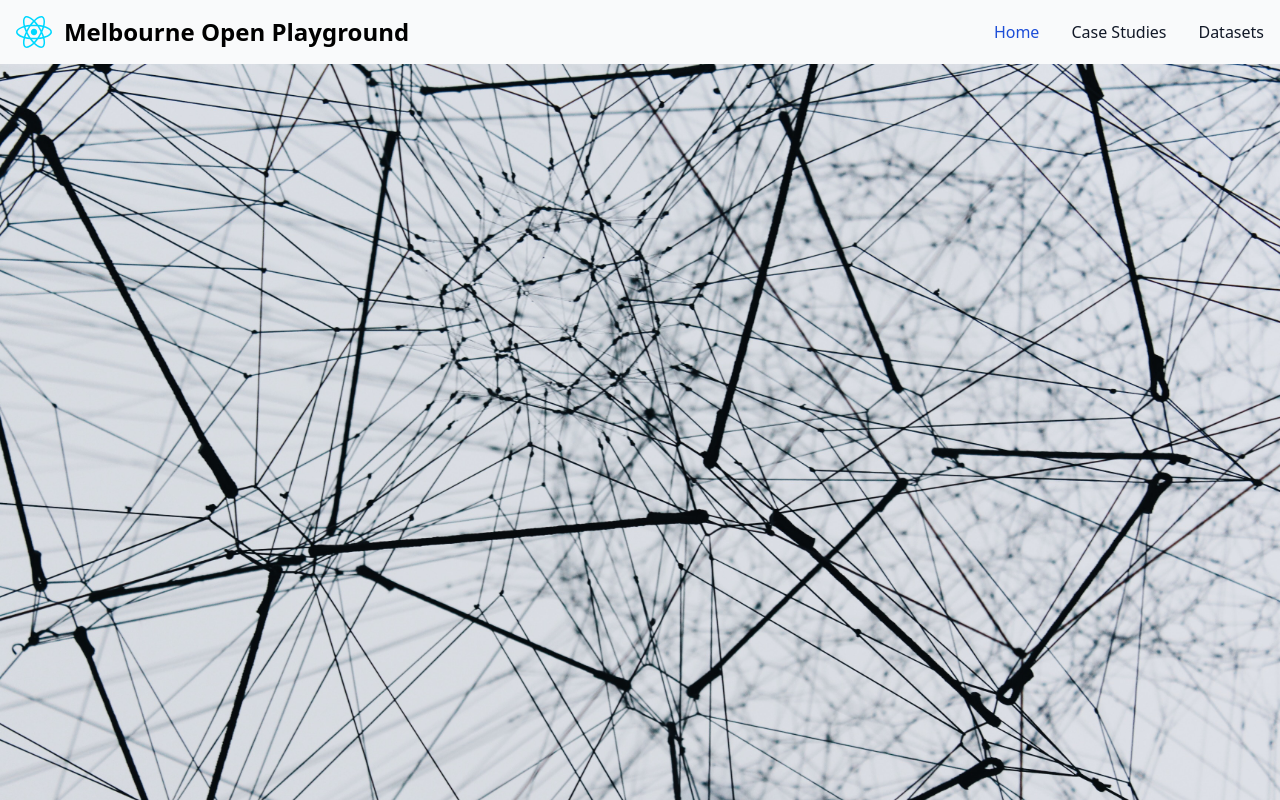
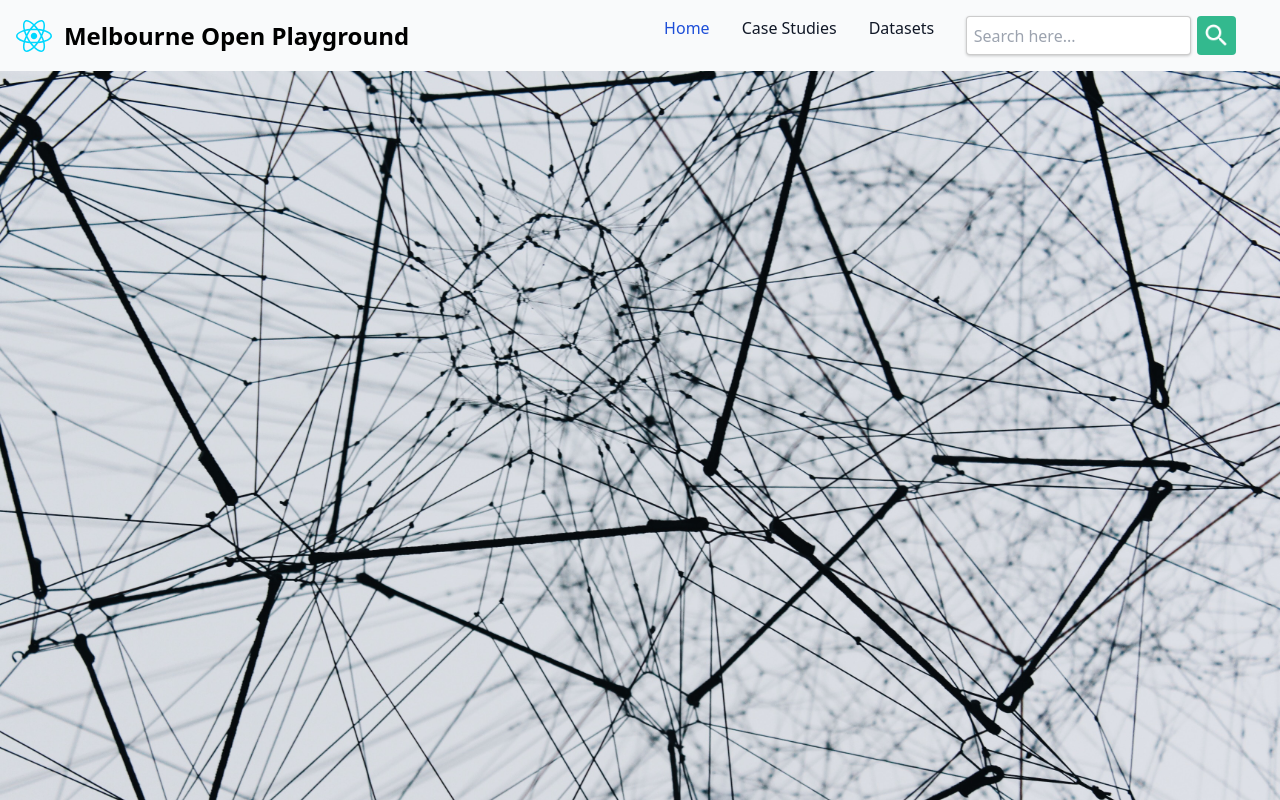
Before and after one commit to jassingh27/WebDev, a React (Vite) app: page / in a window 1280 px wide. Shown: the top 800 px of the page. Built offline with nearby package versions, Linux system fonts and the light colour scheme.

Commit message:
Search Bar for the Website
The Serachbar has been Created. It resides in the header of the website so available in all pages.

```diff
--- a/src/components/Header.jsx
+++ b/src/components/Header.jsx
@@ -1,6 +1,7 @@
 // Header.js
-import React from 'react';
-import { Link } from 'react-router-dom';
+import React from "react";
+import { Link } from "react-router-dom";
+import SearchBar from "./SearchBar";
 
 const Header = () => {
   return (
@@ -10,25 +11,62 @@ const Header = () => {
           <div class="max-w-screen-xl flex flex-wrap items-center justify-between mx-auto p-4">
             <a href="" class="flex items-center space-x-3 rtl:space-x-reverse">
               <img src="src/assets/react.svg" class="h-8" alt="MOP logo" />
-        <span class="self-center text-2xl font-semibold whitespace-nowrap dark:text-white">Melbourne Open Playground</span>
+              <span class="self-center text-2xl font-semibold whitespace-nowrap dark:text-white">
+                Melbourne Open Playground
+              </span>
             </a>
-    <button data-collapse-toggle="navbar-solid-bg" type="button" class="inline-flex items-center p-2 w-10 h-10 justify-center text-sm text-gray-500 rounded-lg md:hidden hover:bg-gray-100 focus:outline-none focus:ring-2 focus:ring-gray-200 dark:text-gray-400 dark:hover:bg-gray-700 dark:focus:ring-gray-600" aria-controls="navbar-solid-bg" aria-expanded="false">
+            <button
+              data-collapse-toggle="navbar-solid-bg"
+              type="button"
+              class="inline-flex items-center p-2 w-10 h-10 justify-center text-sm text-gray-500 rounded-lg md:hidden hover:bg-gray-100 focus:outline-none focus:ring-2 focus:ring-gray-200 dark:text-gray-400 dark:hover:bg-gray-700 dark:focus:ring-gray-600"
+              aria-controls="navbar-solid-bg"
+              aria-expanded="false"
+            >
               <span class="sr-only">Open main menu</span>
-        <svg class="w-5 h-5" aria-hidden="true" xmlns="http://www.w3.org/2000/svg" fill="none" viewBox="0 0 17 14">
-            <path stroke="currentColor" stroke-linecap="round" stroke-linejoin="round" stroke-width="2" d="M1 1h15M1 7h15M1 13h15"/>
+              <svg
+                class="w-5 h-5"
+                aria-hidden="true"
+                xmlns="http://www.w3.org/2000/svg"
+                fill="none"
+                viewBox="0 0 17 14"
+              >
+                <path
+                  stroke="currentColor"
+                  stroke-linecap="round"
+                  stroke-linejoin="round"
+                  stroke-width="2"
+                  d="M1 1h15M1 7h15M1 13h15"
+                />
               </svg>
             </button>
             <div class="hidden w-full md:block md:w-auto" id="navbar-solid-bg">
               <ul class="flex flex-col font-medium mt-4 rounded-lg bg-gray-50 md:space-x-8 rtl:space-x-reverse md:flex-row md:mt-0 md:border-0 md:bg-transparent dark:bg-gray-800 md:dark:bg-transparent dark:border-gray-700">
                 <li>
-          <Link to="/" class="block py-2 px-3 md:p-0 text-white bg-blue-700 rounded md:bg-transparent md:text-blue-700 md:dark:text-blue-500 dark:bg-blue-600 md:dark:bg-transparent" aria-current="page">Home</Link>
+                  <Link
+                    to="/"
+                    class="block py-2 px-3 md:p-0 text-white bg-blue-700 rounded md:bg-transparent md:text-blue-700 md:dark:text-blue-500 dark:bg-blue-600 md:dark:bg-transparent"
+                    aria-current="page"
+                  >
+                    Home
+                  </Link>
                 </li>
                 <li>
-          <Link to="/casestudies" class="block py-2 px-3 md:p-0 text-gray-900 rounded hover:bg-gray-100 md:hover:bg-transparent md:border-0 md:hover:text-blue-700 dark:text-white md:dark:hover:text-blue-500 dark:hover:bg-gray-700 dark:hover:text-white md:dark:hover:bg-transparent">Case Studies</Link>
+                  <Link
+                    to="/casestudies"
+                    class="block py-2 px-3 md:p-0 text-gray-900 rounded hover:bg-gray-100 md:hover:bg-transparent md:border-0 md:hover:text-blue-700 dark:text-white md:dark:hover:text-blue-500 dark:hover:bg-gray-700 dark:hover:text-white md:dark:hover:bg-transparent"
+                  >
+                    Case Studies
+                  </Link>
                 </li>
                 <li>
-          <Link to="/datasets" class="block py-2 px-3 md:p-0 text-gray-900 rounded hover:bg-gray-100 md:hover:bg-transparent md:border-0 md:hover:text-blue-700 dark:text-white md:dark:hover:text-blue-500 dark:hover:bg-gray-700 dark:hover:text-white md:dark:hover:bg-transparent">Datasets</Link>
+                  <Link
+                    to="/datasets"
+                    class="block py-2 px-3 md:p-0 text-gray-900 rounded hover:bg-gray-100 md:hover:bg-transparent md:border-0 md:hover:text-blue-700 dark:text-white md:dark:hover:text-blue-500 dark:hover:bg-gray-700 dark:hover:text-white md:dark:hover:bg-transparent"
+                  >
+                    Datasets
+                  </Link>
                 </li>
+                <SearchBar />
               </ul>
             </div>
           </div>
--- /dev/null
+++ b/src/components/SearchBar.jsx
@@ -0,0 +1,32 @@
+import React, { useState } from "react";
+import "../styles/SearchBar.css";
+import searchIcon from "../assets/search.png";
+
+const SearchBar = () => {
+  const [searchQuery, setSearchQuery] = useState("");
+
+  const handleSearchInputChange = (event) => {
+    setSearchQuery(event.target.value);
+  };
+
+  const handleSearchSubmit = (event) => {
+    event.preventDefault();
+    console.log(`Searching for: ${searchQuery}`);
+  };
+
+  return (
+    <form onSubmit={handleSearchSubmit}>
+      <input
+        type="text"
+        placeholder="Search here..."
+        value={searchQuery}
+        onChange={handleSearchInputChange}
+      />
+      <button type="submit">
+        <img src={searchIcon} alt="Search Icon" />
+      </button>
+    </form>
+  );
+};
+
+export default SearchBar;
--- /dev/null
+++ b/src/styles/Searchbar.css
@@ -0,0 +1,26 @@
+form {
+    display: flex;
+    align-items: center;
+    justify-content: center;
+    width: 45%;
+}
+
+input[type="text"] {
+    padding: 0.4rem;
+    border-radius: 0.25rem;
+    border: none;
+    box-shadow: 0 1px 3px rgba(0, 0, 0, 0.2);
+    border: 1px solid rgba(0, 0, 0, 0.2);
+    width: 100%;
+    max-width: 250px;
+    margin-right: 0.4rem;
+}
+
+button[type="submit"] {
+    padding: 0.3rem;
+    background-color: #33B98E;
+    color: #fff;
+    border: none;
+    border-radius: 0.25rem;
+    cursor: pointer;
+}
```
Also changed, not shown: src/App.jsx (+15 -15 lines), src/assets/search.png (added). Lines whose indentation alone changed are shown as unchanged.
